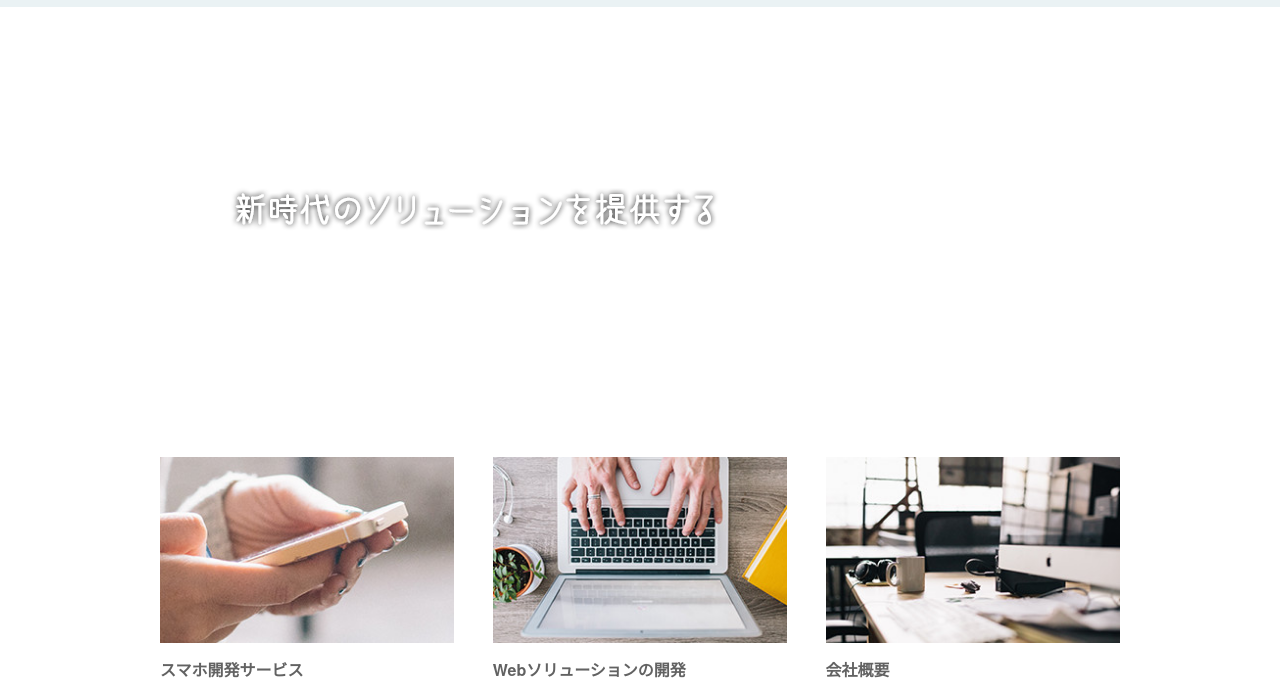
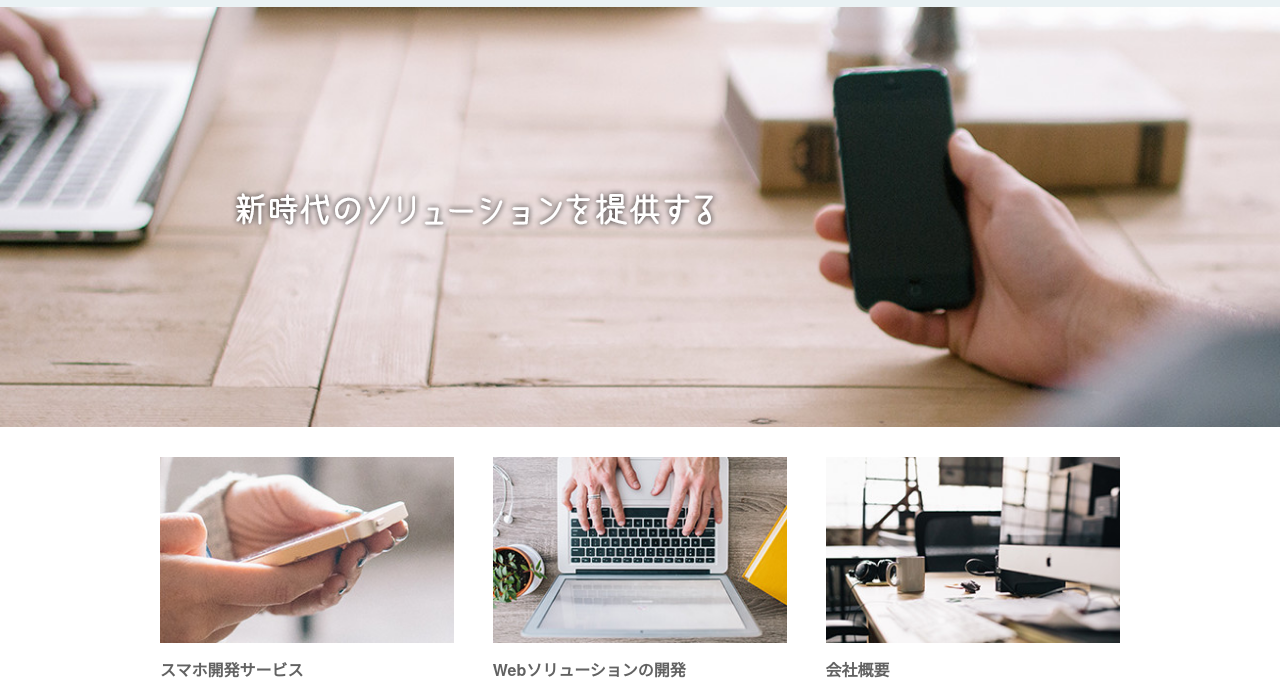
Before and after one commit to Naoki-Nemoto/corporate-site, a plain HTML site: page index.html in a window 1280 px wide. Shown: the part 78-768 px from the top of the page. Drawn offline with nearby package versions, Linux system fonts and the light colour scheme; some packages are replaced by stand-ins of ours.

Commit message:
Update sample.css

```diff
--- a/css/sample/sample.css
+++ b/css/sample/sample.css
@@ -130,6 +130,7 @@ header #header_in .sp_navi_li li a {
 #cover_area {
   text-align: center;
   padding: 80px 0;
+  background-image: url("../../images/top/cover.jpg");
   background-size: cover;
 }
 @media screen and (-webkit-min-device-pixel-ratio: 2), (min-resolution: 20px) {
```
